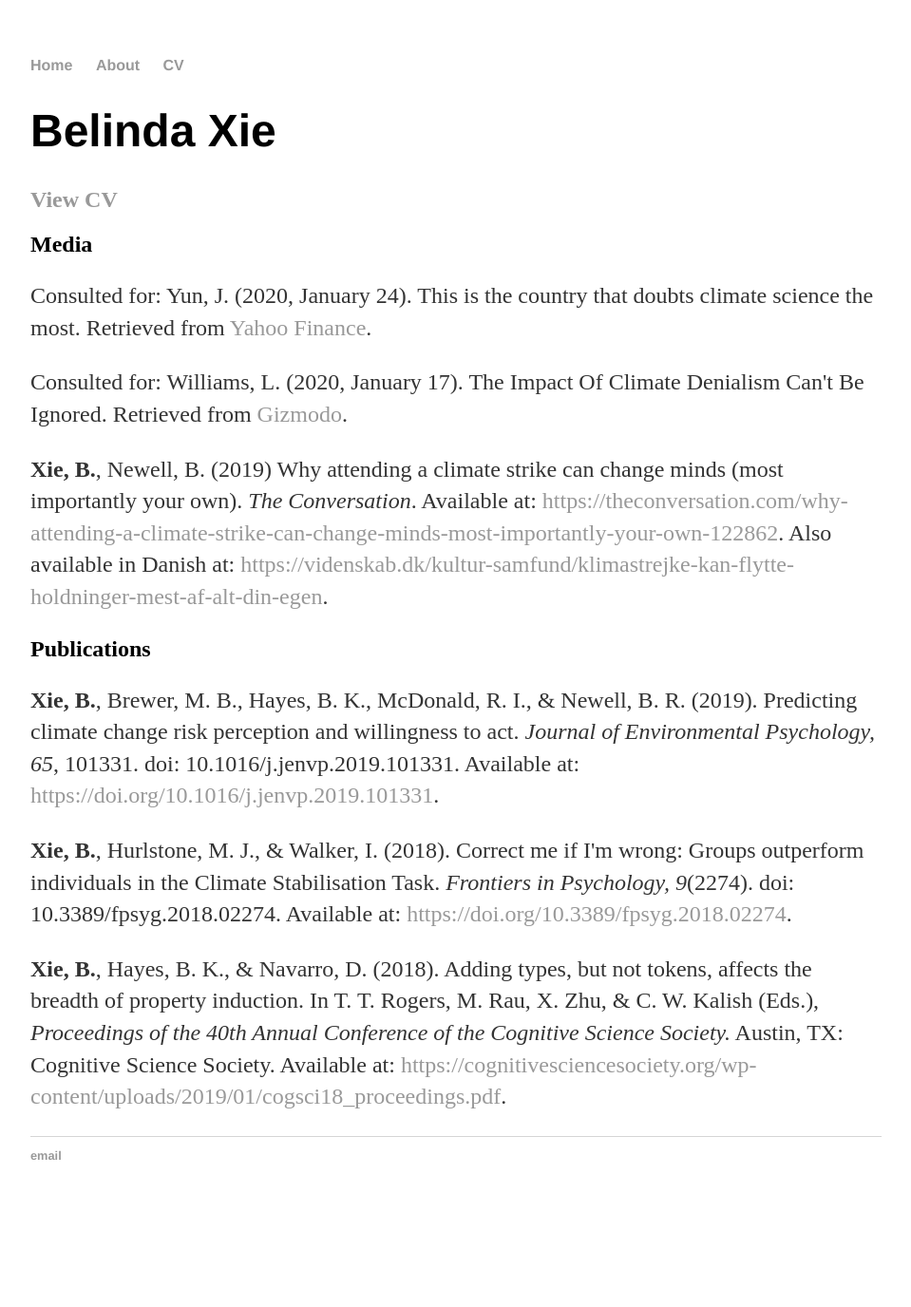
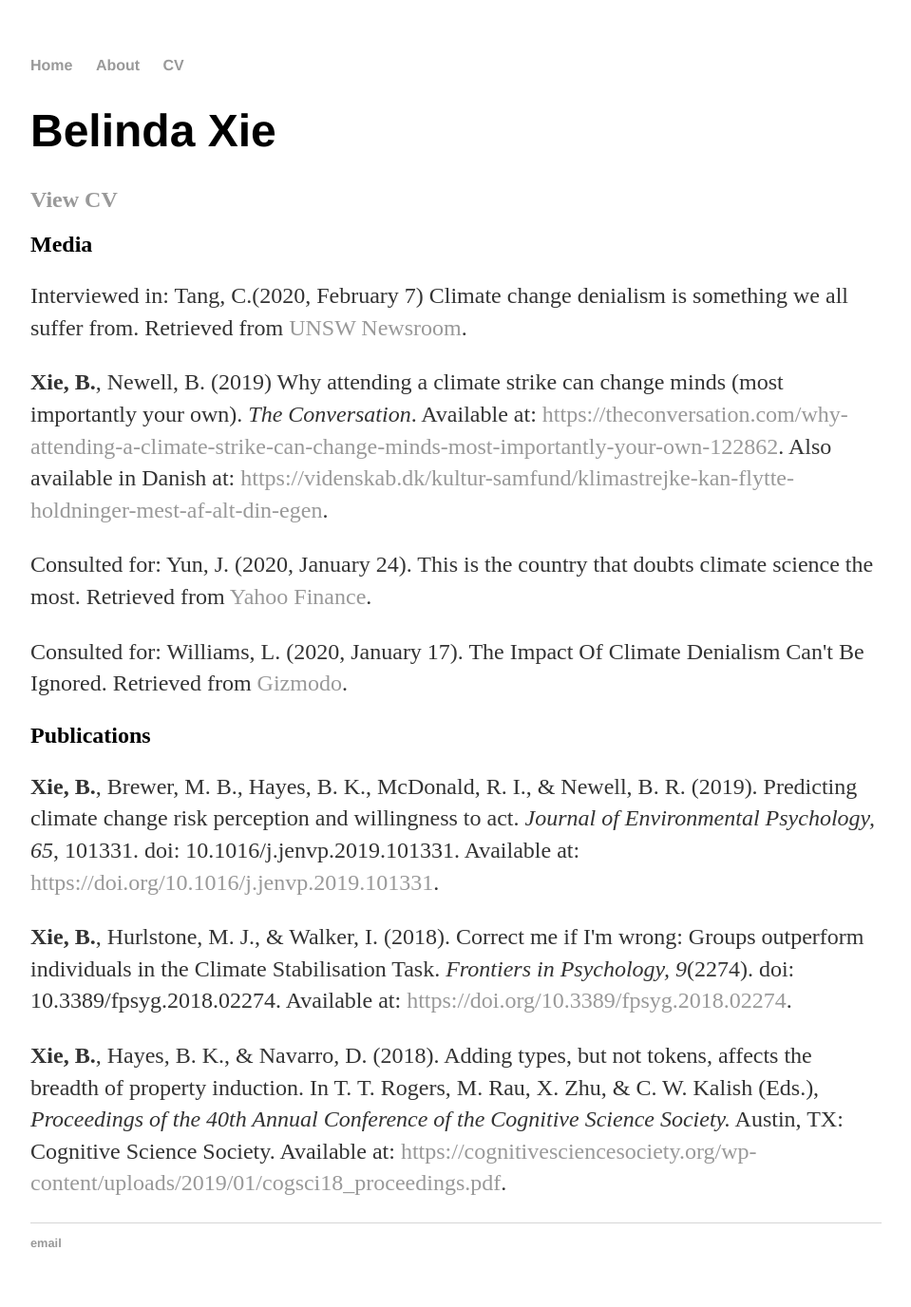
Before and after one commit to belindaxie/belindaxie.github.io, a Jekyll site: the page built from cv/index.html, in a window 1280 px wide. Shown: the whole page at 95% size, without its empty margins (160-1119 px from the left). Built offline with Jekyll 4.4.1, drawn with Linux system fonts in a browser that asks for light colours; before the commit the page ends 1284 px from its top, so only the background shows below that.

Commit message:
Added UNSW Newsroom piece

```diff
--- a/cv/index.html
+++ b/cv/index.html
@@ -16,14 +16,17 @@ title: CV of Belinda Xie
 <a href="/cv/CV.pdf" class="download" title="Download CV as PDF"><h2>View CV</h2></a>
 
 
-		<h2>Media</h2>
-		<p>Consulted for: Yun, J. (2020, January 24). This is the country that doubts climate science the most. Retrieved from <a href="https://au.finance.yahoo.com/news/country-doubt-climate-science-052852930.html">Yahoo Finance</a>.</p>
+<h2>Media</h2>
 
-		<p>Consulted for: Williams, L. (2020, January 17). The Impact Of Climate Denialism Can't Be Ignored. Retrieved from <a href="https://www.gizmodo.com.au/2020/01/climate-denialism-arson-online-campaign/">Gizmodo</a>.</p>
+	<p>Interviewed in: Tang, C.(2020, February 7) Climate change denialism is something we all suffer from. Retrieved from <a href="https://newsroom.unsw.edu.au/news/science-tech/climate-change-denialism-something-we-all-suffer">UNSW Newsroom</a>.</p>
 
-		<p><strong>Xie, B.</strong>, Newell, B. (2019) Why attending a climate strike can change minds (most importantly your own). <em>The Conversation</em>. Available at: <a href="https://theconversation.com/why-attending-a-climate-strike-can-change-minds-most-importantly-your-own-122862">https://theconversation.com/why-attending-a-climate-strike-can-change-minds-most-importantly-your-own-122862</a>. Also available in Danish at: <a href="https://videnskab.dk/kultur-samfund/klimastrejke-kan-flytte-holdninger-mest-af-alt-din-egen">https://videnskab.dk/kultur-samfund/klimastrejke-kan-flytte-holdninger-mest-af-alt-din-egen</a>.</p>
+	<p><strong>Xie, B.</strong>, Newell, B. (2019) Why attending a climate strike can change minds (most importantly your own). <em>The Conversation</em>. Available at: <a href="https://theconversation.com/why-attending-a-climate-strike-can-change-minds-most-importantly-your-own-122862">https://theconversation.com/why-attending-a-climate-strike-can-change-minds-most-importantly-your-own-122862</a>. Also available in Danish at: <a href="https://videnskab.dk/kultur-samfund/klimastrejke-kan-flytte-holdninger-mest-af-alt-din-egen">https://videnskab.dk/kultur-samfund/klimastrejke-kan-flytte-holdninger-mest-af-alt-din-egen</a>.</p>
 
-	<h2>Publications</h2>
+	<p>Consulted for: Yun, J. (2020, January 24). This is the country that doubts climate science the most. Retrieved from <a href="https://au.finance.yahoo.com/news/country-doubt-climate-science-052852930.html">Yahoo Finance</a>.</p>
+
+	<p>Consulted for: Williams, L. (2020, January 17). The Impact Of Climate Denialism Can't Be Ignored. Retrieved from <a href="https://www.gizmodo.com.au/2020/01/climate-denialism-arson-online-campaign/">Gizmodo</a>.</p>
+
+<h2>Publications</h2>
 
 	<p><strong>Xie, B.</strong>, Brewer, M. B., Hayes, B. K., McDonald, R. I., & Newell, B. R. (2019). Predicting climate change risk perception and willingness to act. <em>Journal of Environmental Psychology, 65</em>, 101331. doi: 10.1016/j.jenvp.2019.101331. Available at: <a href="https://doi.org/10.1016/j.jenvp.2019.101331">https://doi.org/10.1016/j.jenvp.2019.101331</a>.</p>
 
```
